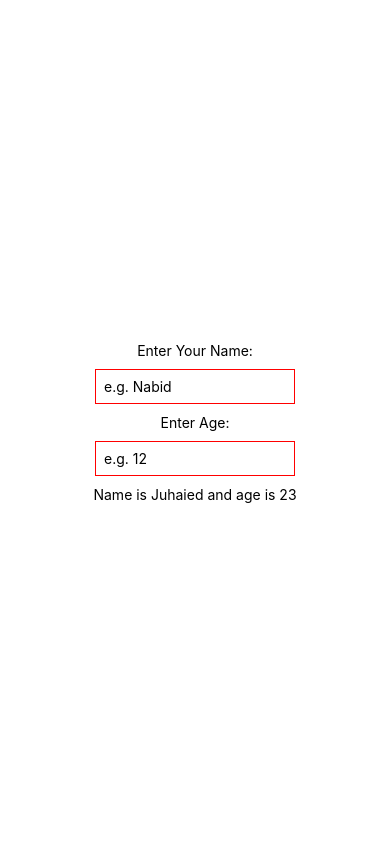
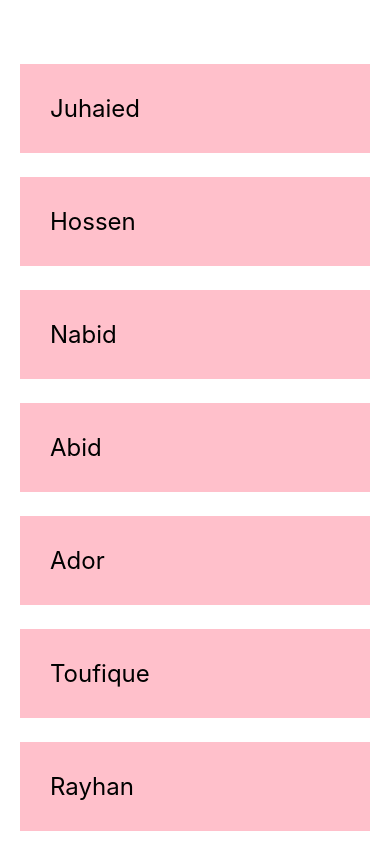
Before and after one commit to Juhaied/react-native-mbl, a React Native app in the folder my-app/: screen / in a window 390 px wide. Built offline with nearby package versions, Linux system fonts and the light colour scheme.

Commit message:
Lists & ScrollView

```diff
--- a/my-app/App.js
+++ b/my-app/App.js
@@ -1,29 +1,29 @@
 import { StatusBar } from 'expo-status-bar';
-import { TextInput, StyleSheet, Text, View } from 'react-native';
+import { ScrollView, StyleSheet, Text, View } from 'react-native';
 import { useState } from 'react';
 export default function App() {
 
-
-  const [name,setName] =useState('Juhaied');
-  const [age,setAge] = useState(23);
+  const [people,setPeople] = useState([
+    {name : 'Juhaied' , key : '1'},
+    {name : 'Hossen' , key : '2'},
+    {name : 'Nabid' , key : '3'},
+    {name : 'Abid' , key : '4'},
+    {name : 'Ador' , key : '5'},
+    {name : 'Toufique' , key : '6'},
+    {name : 'Rayhan' , key : '7'},
+    {name : 'R' , key : '8'},
+    {name : 'Kan' , key : '9'},
+  ])
 
   return (
     <View style={styles.container}>
-      <Text>Enter Your Name:</Text>
-      <TextInput
-      //multiline       --> it is used for multiline inputs Ex: like i want to describe a product
-      style={styles.input}
-      placeholder='e.g. Nabid'
-      onChangeText={(val) => setName(val)} />
-
-      <Text>Enter Age:</Text>
-      <TextInput
-      keyboardType='numeric'
-      style={styles.input}
-      placeholder='e.g. 12'
-      onChangeText={(val) => setAge(val)} />
-
-      <Text>Name is {name} and age is {age}</Text>
+      <ScrollView>
+        {people.map((item) =>{
+          return(
+          <Text style={styles.item} key={item.key}>{item.name}</Text>
+        )
+        })}
+      </ScrollView>
     </View>
   );
 }
@@ -31,16 +31,18 @@
 const styles = StyleSheet.create({
   container: {
     flex: 1,
+    paddingTop:40,
+    paddingHorizontal:20,
     backgroundColor: 'white',
-    alignItems: 'center',
-    justifyContent: 'center',
+   // alignItems: 'center',
+   // justifyContent: 'center',
   },
-  input :{
-    borderWidth:1,
-    borderColor: 'red',
-    padding:8,
-    margin:10,
-    width:200,
+  item :{
+    marginTop:24,
+    padding:30,
+    backgroundColor:'pink',
+    fontSize:24,
   }
 
+
 });
```
